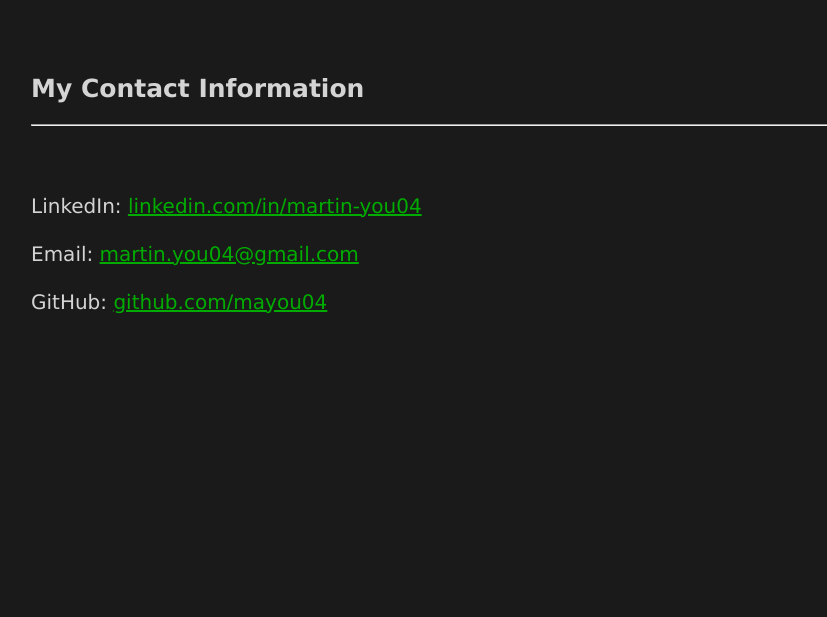
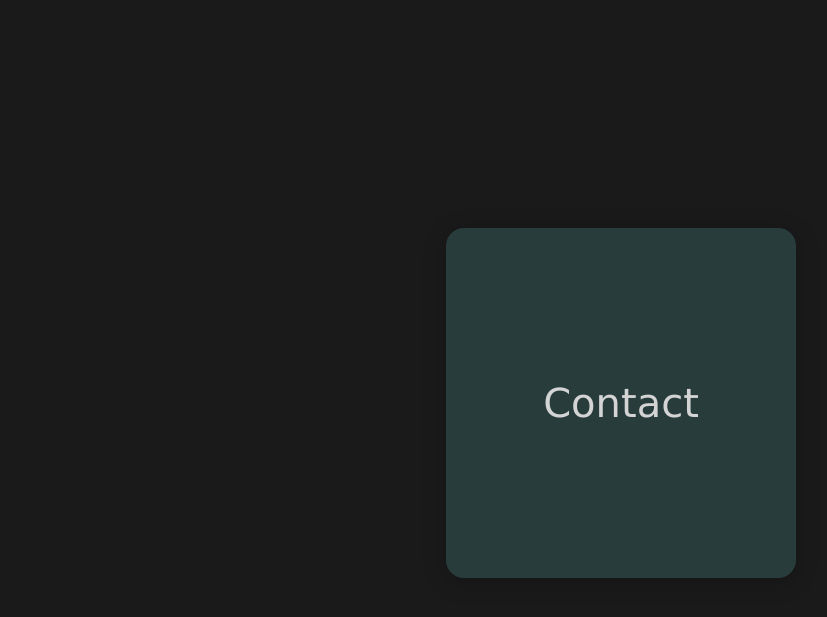
Before and after one commit to mayou04/mayou04.github.io, a plain HTML site: page index.html in a window 1280 px wide. Shown: the part 3322-3939 px from the top of the page, without its empty margins (19-846 px from the left). Drawn offline with Linux system fonts and the light colour scheme.

Commit message:
Contact flip stuff

```diff
--- a/index.html
+++ b/index.html
@@ -107,25 +107,27 @@
             </div>
         </section>
         <section id="contact">
-            <div class="container">
-                <!--Maybe make it a box in the center-->
+            <!--Card swipe maybe, or multiple for each one-->
+            <div class="contact-flip-container">
+                <div class="contact-flip-box" id="contactFlipBox">
+                    <div class="contact-flip-front">
+                        Contact
+                    </div>
+                    <div class="contact-flip-back">
                         <div>
                             <h1>My Contact Information</h1>
                             <hr>
                         </div>
                         <div>
-                    <p>
-                        <br> <br>
-                        LinkedIn: <a class="link" target="_blank" href="https://www.linkedin.com/in/martin-you04">linkedin.com/in/martin-you04</a>
-                        <br> <br>
-                        Email: <a class="link" href="mailto: martin.you04@gmail.com">martin.you04@gmail.com</a>
-                        <br> <br>
+                            <p style="font-size:1em;">
+                                LinkedIn: <a class="link" target="_blank" href="https://www.linkedin.com/in/martin-you04">linkedin.com/in/martin-you04</a><br><br>
+                                Email: <a class="link" href="mailto: martin.you04@gmail.com">martin.you04@gmail.com</a><br><br>
                                 GitHub: <a class="link" target="_blank" href="https://github.com/mayou04">github.com/mayou04</a>
-                        <br>
                             </p>
                         </div>
                     </div>
-
+                </div>
+            </div>
         </section>
     </div>
 </body>
--- a/js/script.js
+++ b/js/script.js
@@ -25,3 +25,13 @@ const observer = new IntersectionObserver(entries => {
         }
     });
 });
+
+// Flip effect for contact box
+window.addEventListener('DOMContentLoaded', () => {
+    var flipBox = document.getElementById('contactFlipBox');
+    if (flipBox) {
+        flipBox.addEventListener('click', function() {
+            flipBox.classList.toggle('flipped');
+        });
+    }
+});
--- a/styles.css
+++ b/styles.css
@@ -88,7 +88,52 @@ section {
     color: black;
 } */
 
+/* Contact Flip Box Styles */
+.contact-flip-container {
+    perspective: 1200px;
+    display: flex;
+    justify-content: center;
+    align-items: center;
+    height: 100%;
+}
+.contact-flip-box {
+    width: 350px;
+    height: 350px;
+    position: relative;
+    transform-style: preserve-3d;
+    transition: transform 0.6s cubic-bezier(.4,2,.6,1);
+    cursor: pointer;
+}
+.contact-flip-box.flipped {
+    transform: rotateY(-180deg);
+}
+.contact-flip-front, .contact-flip-back {
+    position: absolute;
+    width: 100%;
+    height: 100%;
+    backface-visibility: hidden;
+    border-radius: 18px;
+    box-shadow: 0 4px 24px rgba(0,0,0,0.2);
+    display: flex;
+    align-items: center;
+    justify-content: center;
+    background: rgba(40, 60, 60);
+    color: var(--text-color);
+    font-size: 2em;
+    /* padding: 0 20px; */
+    text-align: center;
+}
+.contact-flip-back {
+    transform: rotateY(-180deg);
+    font-size: 1em;
+    flex-direction: column;
+    /* padding: 30px 20px; */
+}
+
+/* Hide old contact-box if present */
+.contact-box { display: none !important; }
+
 .link {
-    color: var(--selected-color);
+    /* color: var(--selected-color); */
     text-decoration-line: underline;
 }
```
Also changed, not shown: js/contact-flip.js (added). Lines whose indentation alone changed are shown as unchanged.
